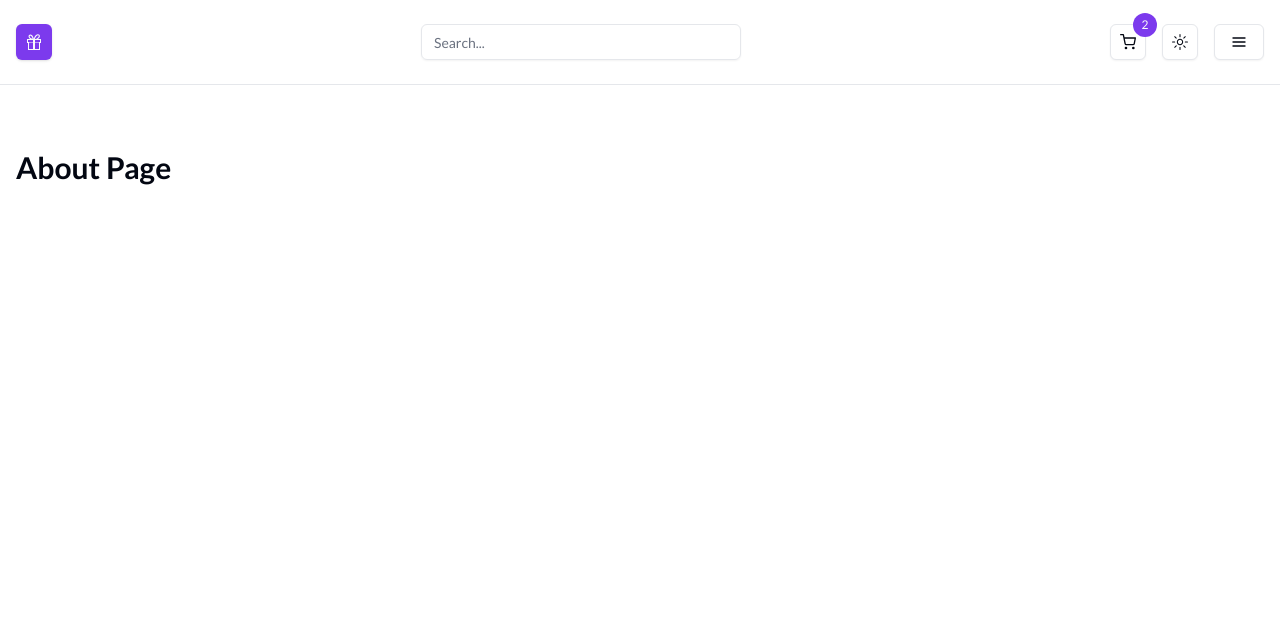
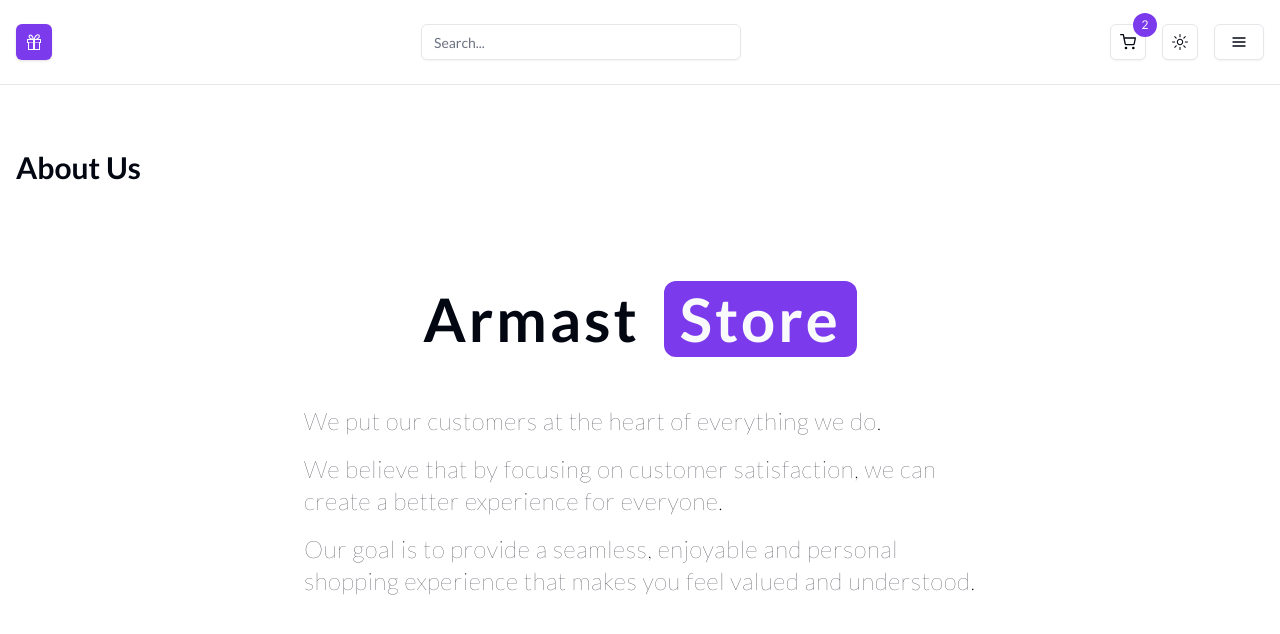
Before and after one commit to arekmastalerczuk/moto-store, a Next.js app: page /about in a window 1280 px wide. Shown: the top 634 px of the page. Built offline with nearby package versions, Linux system fonts and the light colour scheme.

Commit message:
added content to AboutPage component

```diff
--- a/app/about/page.tsx
+++ b/app/about/page.tsx
@@ -1,7 +1,30 @@
 import React from 'react';
 
 function AboutPage() {
-  return <h1 className='text-3xl font-bold'>About Page</h1>;
+  return (
+    <>
+      <h1 className='text-3xl font-bold capitalize'>About us</h1>
+      <section className='mt-24'>
+        <h2 className='flex flex-wrap items-center justify-center gap-4 text-4xl font-bold tracking-wider sm:gap-x-6 sm:text-6xl'>
+          Armast
+          <span className='rounded-xl bg-primary px-4 py-2 font-bold tracking-wider text-primary-foreground'>
+            Store
+          </span>
+        </h2>
+        <p className='mx-auto mt-12 max-w-2xl text-xl font-light leading-8 tracking-wide sm:text-2xl'>
+          We put our customers at the heart of everything we do.
+        </p>
+        <p className='mx-auto mt-4 max-w-2xl text-xl font-light leading-8 tracking-wide sm:text-2xl'>
+          We believe that by focusing on customer satisfaction, we can create a
+          better experience for everyone.
+        </p>
+        <p className='mx-auto mt-4 max-w-2xl text-xl font-light leading-8 tracking-wide sm:text-2xl'>
+          Our goal is to provide a seamless, enjoyable and personal shopping
+          experience that makes you feel valued and understood.
+        </p>
+      </section>
+    </>
+  );
 }
 
 export default AboutPage;
```
